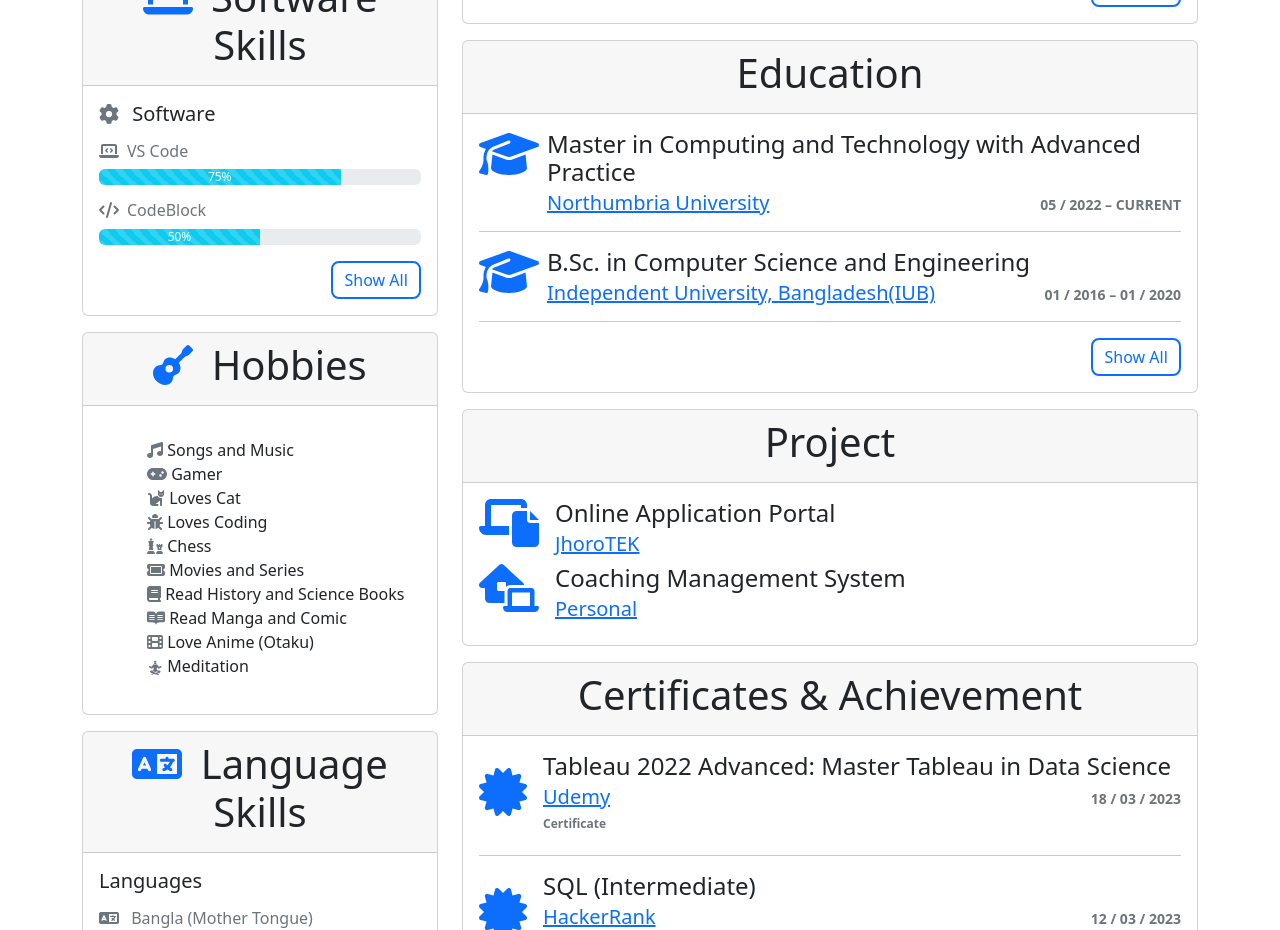
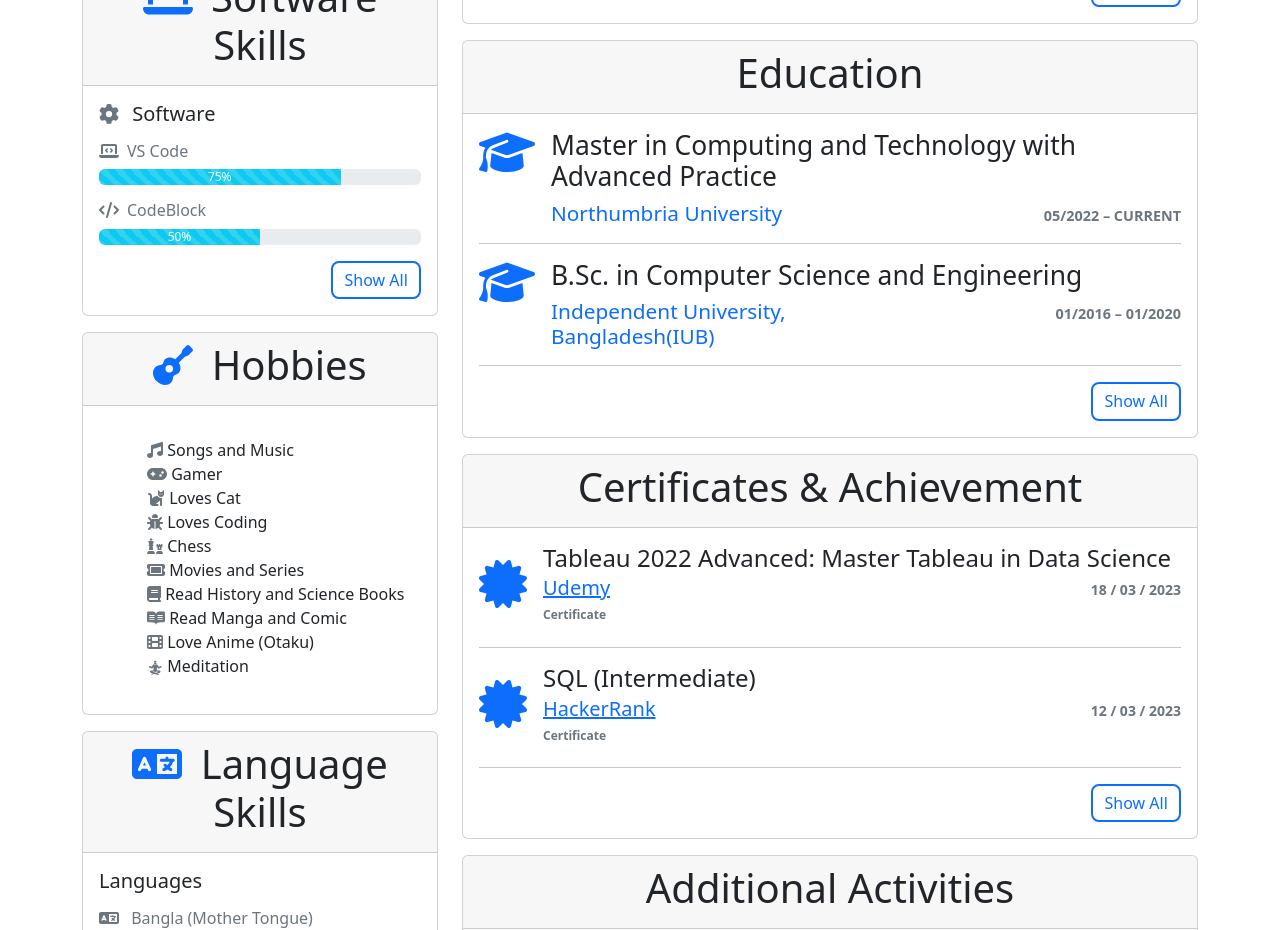
Before and after one commit to SafwanELLipSE/onlineResume, a React (Create React App) app: page / in a window 1280 px wide. Shown: the part 1220-2150 px from the top of the page. Built offline with nearby package versions, Linux system fonts and the light colour scheme.

Commit message:
education resposive.

```diff
--- a/src/components/Education/Education.jsx
+++ b/src/components/Education/Education.jsx
@@ -15,15 +15,15 @@ import styles from './Education.module.css'
 const Education = () => {
 
     const graduationCap = (
-        <FontAwesomeIcon icon={faGraduationCap} className={`fa-3x text-primary me-2`}/>
+        <FontAwesomeIcon icon={faGraduationCap} className={`${styles.eduactionIcon}`}/>
     );
 
     const buildingColumns = (
-        <FontAwesomeIcon icon={faBuildingColumns} className={`fa-3x text-primary me-2`}/>
+        <FontAwesomeIcon icon={faBuildingColumns} className={`${styles.eduactionIcon}`}/>
     );
 
     const school = (
-        <FontAwesomeIcon icon={faSchool} className={`fa-3x text-primary me-2`}/>
+        <FontAwesomeIcon icon={faSchool} className={`${styles.eduactionIcon}`}/>
     );
 
     const education = [
@@ -31,7 +31,7 @@ const Education = () => {
             degree: "Master in Computing and Technology with Advanced Practice",
             institution: "Northumbria University",
             link: "#0",
-            startDate: "05 / 2022",
+            startDate: "05/2022",
             endDate: "Current",
             dateTimeStart: "2022-05",
             dateTimeEnd: "2023-07",
@@ -41,8 +41,8 @@ const Education = () => {
             degree: "B.Sc. in Computer Science and Engineering",
             institution: "Independent University, Bangladesh(IUB)",
             link: "https://drive.google.com/file/d/1YT27WLngEL0mm8MZUaXnxPxWf3DMYdum/view?usp=sharing",
-            startDate: " 01 / 2016",
-            endDate: "01 / 2020",
+            startDate: " 01/2016",
+            endDate: "01/2020",
             dateTimeStart: "2016-01",
             dateTimeEnd: "2020-01",
             icon: graduationCap
@@ -51,8 +51,8 @@ const Education = () => {
             degree: "Higher Secondary Certificate(HSC) in Science",
             institution: "St. Joseph Higher Secondary School",
             link: "https://drive.google.com/file/d/1Ha9xt79UibqBnsj8OdfqdwwQIeNnIrZm/view?usp=sharing",
-            startDate: "05 / 2013",
-            endDate: "07 / 2015",
+            startDate: "05/2013",
+            endDate: "07/2015",
             dateTimeStart: "2013-05",
             dateTimeEnd: "2015-07",
             icon: buildingColumns
@@ -61,8 +61,8 @@ const Education = () => {
             degree: "Secondary School Certificate(SSC) in Science",
             institution: "Mohammadpur Preparatory Higher Secondary School",
             link: "https://drive.google.com/file/d/1JE_AW4DZ_DDuTVHsWtPJg2m3CAOmrJrl/view?usp=sharing",
-            startDate: " 01 / 2011",
-            endDate: "04 / 2013",
+            startDate: " 01/2011",
+            endDate: "04/2013",
             dateTimeStart: "2011-01",
             dateTimeEnd: "2013-04",
             icon: school
@@ -85,13 +85,14 @@ const Education = () => {
                             <div className={`${styles.media} mb-2`}>
                                 {data.icon}
                                 <div className={`${styles.mediaBody}`}>
-                                    <h4 className={`mb-1`}> {data.degree} </h4>
+                                    <h4 className={`${styles.institutionTitle}`}> {data.degree} </h4>
                                     <div className={`${styles.institution}`}>
-                                        <h5 className="mb-0">
+                                        <h5 className={`${styles.institutionLinkText}`}>
                                             <a target="_blank" href={`${data.link}`}>{data.institution}</a>
                                         </h5>
-                                        <small className={`${styles.date}`}>
-                                            <time dateTime={`${data.dateTimeStart}`}> {data.startDate} </time> &ndash; <time dateTime={`${data.dateTimeEnd}`}> {data.endDate} </time>
+                                        <small className={`${styles.dateText}`}>
+                                            <time dateTime={`${data.dateTimeStart}`}> {data.startDate} </time> &ndash;
+                                            <time dateTime={`${data.dateTimeEnd}`}> {data.endDate} </time>
                                         </small>
                                     </div>
                                 </div>
@@ -106,13 +107,14 @@ const Education = () => {
                                     <div className={`${styles.media} mb-2`}>
                                         {data.icon}
                                         <div className={`${styles.mediaBody}`}>
-                                            <h4 className={`mb-1`}> {data.degree} </h4>
+                                            <h4 className={`${styles.institutionTitle}`}> {data.degree} </h4>
                                             <div className={`${styles.institution}`}>
-                                                <h5 className="mb-0">
+                                                <h5 className={`${styles.institutionLinkText}`}>
                                                     <a target="_blank" href={`${data.link}`}>{data.institution}</a>
                                                 </h5>
-                                                <small className={`${styles.date}`}>
-                                                    <time dateTime={`${data.dateTimeStart}`}> {data.startDate} </time> &ndash; <time dateTime={`${data.dateTimeEnd}`}> {data.endDate} </time>
+                                                <small className={`${styles.dateText}`}>
+                                                    <time dateTime={`${data.dateTimeStart}`}> {data.startDate} </time> &ndash;
+                                                    <time dateTime={`${data.dateTimeEnd}`}> {data.endDate} </time>
                                                 </small>
                                             </div>
                                         </div>
--- a/src/components/Education/Education.module.css
+++ b/src/components/Education/Education.module.css
@@ -1,4 +1,4 @@
-.cardHeaderText{
+.cardHeaderText {
     font-size: 2.5rem;
 }
 
@@ -13,20 +13,44 @@
     flex: 1;
 }
 
+.eduactionIcon {
+    color: #0d6efd;
+    font-size: 2.8rem;
+    margin-right: 1rem;
+}
+
 .institution {
     display: flex;
     justify-content: space-between;
     align-items: baseline;
 }
 
-.date {
+.institutionTitle {
+    font-size: 1.65rem;
+    margin-bottom: .5rem;
+}
+
+.institutionLinkText {
+    font-size: 1.3rem;
+    margin-bottom: 0;
+    width: 60%;
+}
+
+.institutionLinkText > a {
+    text-decoration: none !important;
+}
+
+.dateText {
+    width: 40%;
+    font-size: .9rem;
     display: block;
     text-transform: uppercase;
     color: #6c757d;
     font-weight: bold;
+    text-align: right;
 }
 
-.blueOutlineBtn{
+.blueOutlineBtn {
     width: 5.6rem;
     height: 2.4rem;
     font-size: 1rem !important;
@@ -38,17 +62,33 @@
     cursor: pointer;
 }
 
-.blueOutlineBtn:hover{
+.blueOutlineBtn:hover {
     color: #ffffff !important;
     background-color: #0d6efd !important;
 }
 
-@media (max-width: 1025px){
-    .cardHeaderText{
+@media (max-width: 1025px) {
+    .cardHeaderText {
         font-size: 2.2rem;
     }
 
-    .blueOutlineBtn{
+    .institutionTitle {
+        font-size: 1.5rem;
+    }
+
+    .institutionLinkText {
+        font-size: 1.1rem;
+    }
+
+    .eduactionIcon {
+        font-size: 2.4rem;
+    }
+
+    .dateText {
+        font-size: .8rem;
+    }
+
+    .blueOutlineBtn {
         width: 5rem;
         height: 2.1rem;
         padding: 0 !important;
@@ -56,12 +96,28 @@
     }
 }
 
-@media (max-width: 769px){
-    .cardHeaderText{
-        font-size: 1.5rem;
+@media (max-width: 769px) {
+    .cardHeaderText {
+        font-size: 2.2rem;
     }
 
-    .blueOutlineBtn{
+    .eduactionIcon {
+        font-size: 2.2rem;
+    }
+
+    .institutionTitle {
+        font-size: 1.2rem;
+    }
+
+    .institutionLinkText {
+        font-size: 1.05rem;
+    }
+
+    .dateText {
+        font-size: .7rem;
+    }
+
+    .blueOutlineBtn {
         width: 4.5rem;
         height: 1.8rem;
         padding: 0 !important;
@@ -70,11 +126,27 @@
 }
 
 @media (max-width: 426px) {
-    .cardHeaderText{
+    .cardHeaderText {
         font-size: 1.7rem;
     }
 
-    .blueOutlineBtn{
+    .eduactionIcon {
+        font-size: 2rem;
+    }
+
+    .institutionTitle {
+        font-size: 1.1rem;
+    }
+
+    .institutionLinkText {
+        font-size: 0.9rem;
+    }
+
+    .dateText {
+        font-size: .65rem;
+    }
+
+    .blueOutlineBtn {
         width: 4rem;
         height: 2rem;
         padding: 0 !important;
@@ -83,11 +155,27 @@
 }
 
 @media (max-width: 320px) {
-    .cardHeaderText{
+    .cardHeaderText {
         font-size: 1.5rem;
     }
 
-    .blueOutlineBtn{
+    .eduactionIcon {
+        font-size: 2rem;
+    }
+
+    .institutionTitle {
+        font-size: 1.1rem;
+    }
+
+    .institutionLinkText {
+        font-size: 0.9rem;
+    }
+
+    .dateText {
+        font-size: .65rem;
+    }
+
+    .blueOutlineBtn {
         width: 3.8rem;
         height: 1.8rem;
         padding: 0 !important;
--- a/src/components/Main/Main.jsx
+++ b/src/components/Main/Main.jsx
@@ -78,7 +78,7 @@ export default function Main() {
                         <PersonalStatement />
                         <WorkExperience />
                         <Education />
-                        <Projects/>
+                        {/* <Projects/> */}
                         <OnlineCertificates />
                         <AdditionalActivities />
                         <Awards />
```
Also changed, not shown: src/components/WorkExperience/WorkExperience.module.css (+43 -43 lines).
